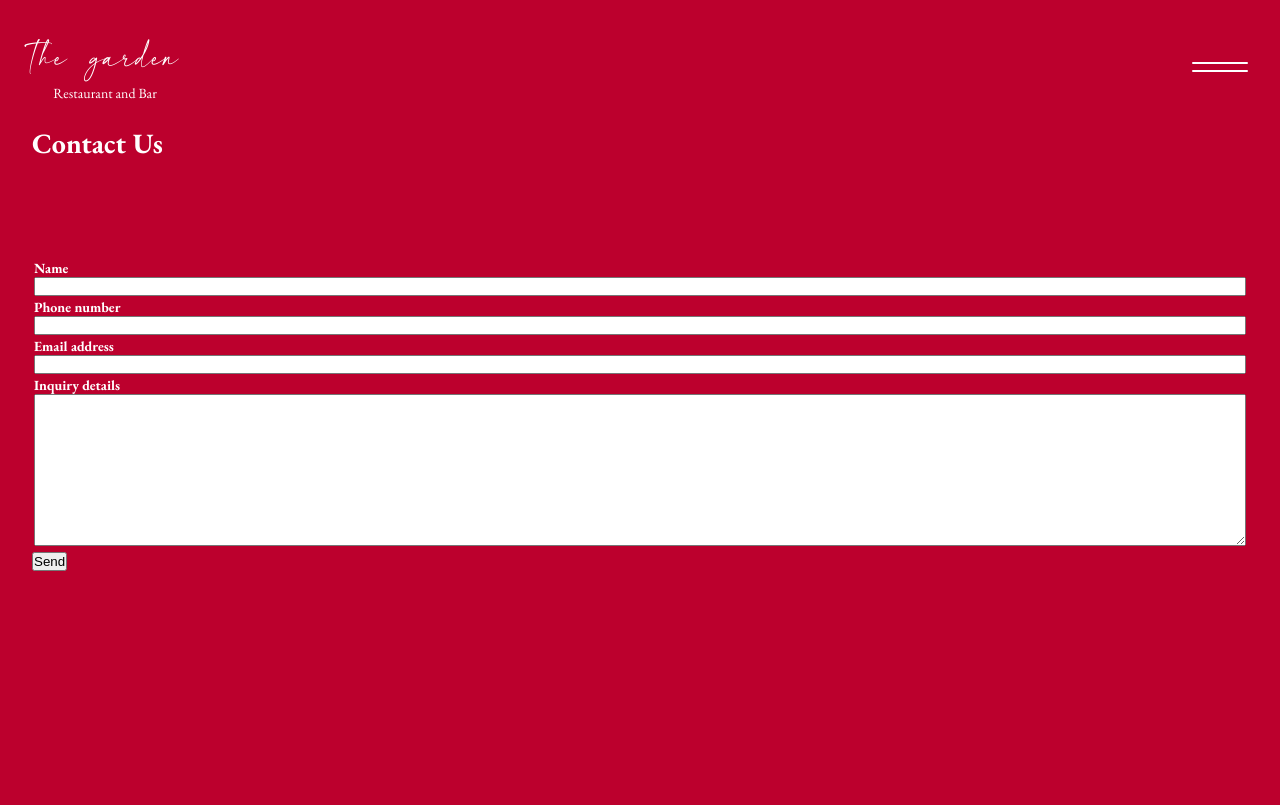
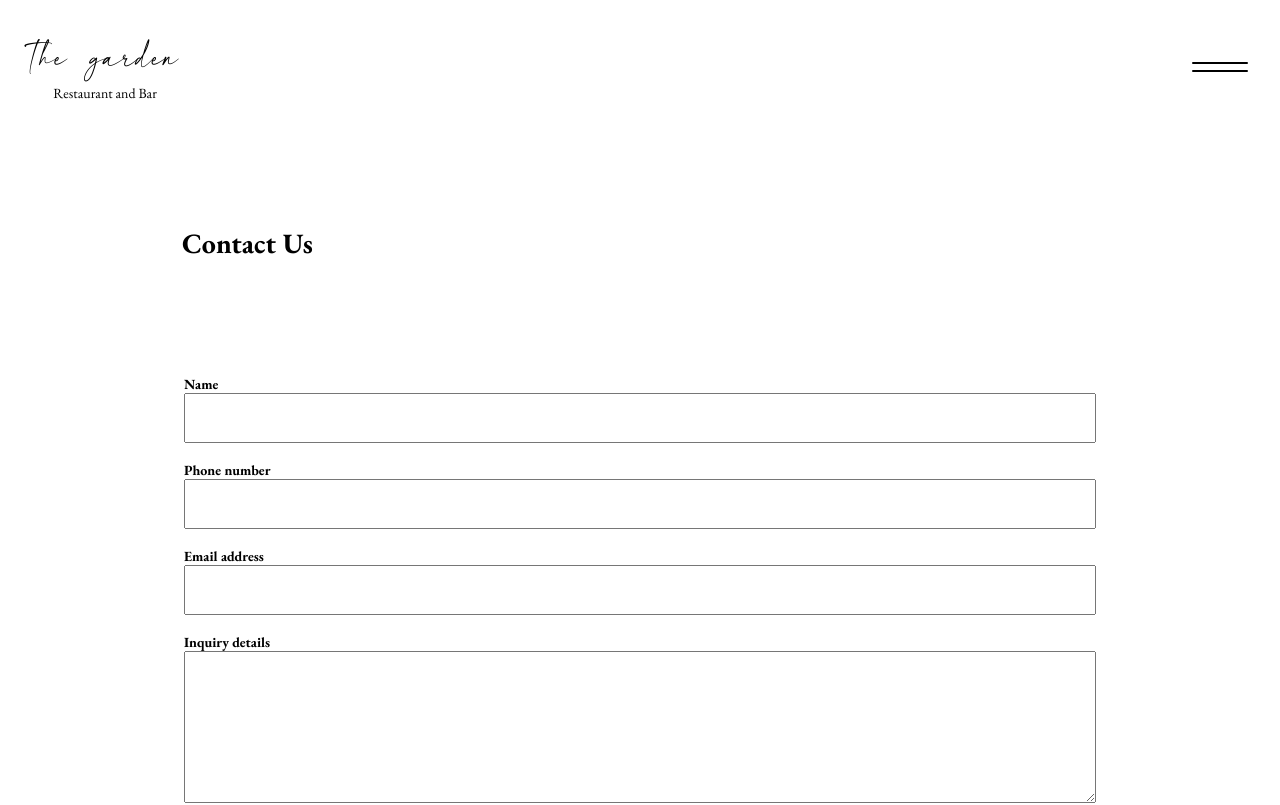
Before and after one commit to tenzing-p-lama/thegarden, a React (Create React App) app: page /contact in a window 1280 px wide. Shown: the top 805 px of the page. Built offline with nearby package versions, Linux system fonts and the light colour scheme; no server answers; a web font is replaced by a local one.

Commit message:
style navbar and hamburger upon footer-visible and hamburger open

```diff
--- a/src/components/Footer/Footer.scss
+++ b/src/components/Footer/Footer.scss
@@ -58,14 +58,14 @@
 }
 
 body {
-  transition: background-color 0.8s ease; // Add a transition to the body background-color
+  transition: background-color 0.8s ease;
 }
 body.halfway-visible {
   background-color: $primary-color;
   color: $secondary-white;
 }
 .logo-jap {
-  transition: color 0.5s ease; // Add a transition to the color of the logo-jap
+  transition: color 0.5s ease;
 }
 .logo-jap.halfway-visible {
   color: $secondary-white;
--- a/src/components/Hamburger/Hamburger.jsx
+++ b/src/components/Hamburger/Hamburger.jsx
@@ -1,7 +1,7 @@
 import React from "react";
 import "./Hamburger.scss";
 
-const Hamburger = ({ isOpen, onClick, isFooterHalfwayVisible }) => {
+const Hamburger = ({ isOpen, onClick, isFooterHalfwayVisible, hamburger }) => {
   return (
     <>
       <div className="hamburger" onClick={onClick}>
@@ -9,13 +9,17 @@ const Hamburger = ({ isOpen, onClick, isFooterHalfwayVisible }) => {
           <>
             <div
               className={`burger burger1 ${
-                isFooterHalfwayVisible ? "footer-halfway-visible" : ""
+                isFooterHalfwayVisible && !hamburger
+                  ? "footer-halfway-visible"
+                  : ""
               }`}
               style={{ transform: isOpen ? "rotate(10deg)" : "rotate(0)" }}
             ></div>
             <div
-              className={`burger burger3 ${
-                isFooterHalfwayVisible ? "footer-halfway-visible" : ""
+              className={`burger burger2 ${
+                isFooterHalfwayVisible && !hamburger
+                  ? "footer-halfway-visible"
+                  : ""
               }`}
               style={{ transform: isOpen ? "rotate(-10deg)" : "rotate(0)" }}
             ></div>
@@ -24,12 +28,16 @@ const Hamburger = ({ isOpen, onClick, isFooterHalfwayVisible }) => {
           <>
             <div
               className={`burger ${
-                isFooterHalfwayVisible ? "footer-halfway-visible" : ""
+                isFooterHalfwayVisible && !hamburger
+                  ? "footer-halfway-visible"
+                  : ""
               }`}
             ></div>
             <div
               className={`burger ${
-                isFooterHalfwayVisible ? "footer-halfway-visible" : ""
+                isFooterHalfwayVisible && !hamburger
+                  ? "footer-halfway-visible"
+                  : ""
               }`}
             ></div>
           </>
--- a/src/components/Hamburger/Hamburger.scss
+++ b/src/components/Hamburger/Hamburger.scss
@@ -13,11 +13,16 @@
   width: 3.5rem;
   height: 0.15rem;
   border-radius: 10px;
-  background-color: $primary-color;
+  background-color: $secondary-black;
   transform-origin: 4.5px 0.15rem;
   transition: all 0.3s linear;
+
+  &.footer-halfway-visible {
+    background-color: $secondary-white;
+  }
+
+  &.burger1,
+  &.burger2 {
+    background-color: $secondary-black;
+  }
 }
-
-.burger.footer-halfway-visible {
-  background-color: $secondary-white;
-}
--- a/src/components/NavBar/NavBar.jsx
+++ b/src/components/NavBar/NavBar.jsx
@@ -45,10 +45,10 @@ function NavBar({ onFooterVisibilityChange }) {
 
   return (
     <div className="navbar">
-      <nav className="nav">
+      <nav className={`nav ${hamburger ? "whitebg" : ""}`}>
         <Link
           className={`nav-logo ${
-            isFooterHalfwayVisible ? "footer-halfway-visible" : ""
+            isFooterHalfwayVisible && !hamburger ? "footer-halfway-visible" : ""
           }`}
           to="/"
         >
@@ -89,12 +89,11 @@ function NavBar({ onFooterVisibilityChange }) {
         </div>
       </nav>
 
-      {/* Use the NavMenu component for the menu */}
       <NavMenu isOpen={hamburger} onClose={() => setHamburger(false)}>
         <Link
           to="/menu"
           className={`nav-hamburger__item ${
-            isFooterHalfwayVisible ? "footer-halfway-visible" : ""
+            isFooterHalfwayVisible && !hamburger ? "footer-halfway-visible" : ""
           }`}
         >
           MENU
@@ -102,7 +101,7 @@ function NavBar({ onFooterVisibilityChange }) {
         <Link
           to="/contact"
           className={`nav-hamburger__item ${
-            isFooterHalfwayVisible ? "footer-halfway-visible" : ""
+            isFooterHalfwayVisible && !hamburger ? "footer-halfway-visible" : ""
           }`}
         >
           CONTACT
--- a/src/components/NavBar/NavBar.scss
+++ b/src/components/NavBar/NavBar.scss
@@ -6,7 +6,6 @@
   background: transparent;
   position: fixed;
   width: 100vw;
-  //
   z-index: 2;
 }
 
@@ -18,6 +17,10 @@
   position: absolute;
   width: 100%;
   text-align: center;
+
+  &.whitebg {
+    background-color: $secondary-white;
+  }
 
   &-logo {
     cursor: pointer;
@@ -63,6 +66,3 @@
 .nav-logo.footer-halfway-visible {
   color: $secondary-white;
 }
-.nav__menu.footer-halfway-visible {
-  color: $secondary-white;
-}
--- a/src/components/NavMenu/NavMenu.scss
+++ b/src/components/NavMenu/NavMenu.scss
@@ -1,19 +1,13 @@
 .nav-overlay {
   position: fixed;
-  top: 0;
-  left: 0;
   width: 100vw;
-  //   height: calc(100% - 125px);
-  //
+  height: calc(100% - 100px);
   margin-top: 100px;
-  z-index: 1;
   padding: 0 2rem;
-  //
-  //   background-color: rgb(255, 255, 255);
-
+  background-color: rgb(255, 255, 255);
   display: flex;
   align-items: center;
-  justify-content: flex-end;
+  justify-content: center;
   opacity: 0; // Initially invisible
   visibility: hidden;
   transition: opacity 0.6s ease, visibility 0s linear 0.6s;
--- a/src/pages/ContactPage/ContactPage.jsx
+++ b/src/pages/ContactPage/ContactPage.jsx
@@ -80,7 +80,7 @@ function ContactPage() {
                   id="details"
                   cols="30"
                   rows="10"
-                  className="contact-item__input"
+                  className="contact-item__textarea"
                 />
               </td>
             </tr>
--- a/src/pages/ContactPage/ContactPage.scss
+++ b/src/pages/ContactPage/ContactPage.scss
@@ -1,3 +1,5 @@
+@use "../../styles/partials/mixins" as *;
+
 .contact {
   padding: 125px 2rem;
   min-height: 100vh;
@@ -11,14 +13,43 @@
 
   &-header {
     padding-bottom: 6rem;
+    margin: 100px 0 0;
+    @include sm-tablet {
+      margin: 100px 25px 0;
+    }
+    @include tablet {
+      margin: 100px 50px 0;
+    }
+    @include desktop {
+      margin: 100px 150px 0;
+    }
+  }
+
+  &-form {
+    @include sm-tablet {
+      margin: 0 25px 50px;
+    }
+    @include tablet {
+      margin: 0 50px 100px;
+    }
+    @include desktop {
+      margin: 0 150px 100px;
+    }
   }
 
   &-item {
+    &__th {
+      margin-top: 1rem;
+    }
     &__td {
       width: 100%;
     }
 
     &__input {
+      width: 100%;
+      height: 50px;
+    }
+    &__textarea {
       width: 100%;
     }
   }
--- a/src/pages/HomePage/HomePage.scss
+++ b/src/pages/HomePage/HomePage.scss
@@ -8,7 +8,6 @@
   display: flex;
   flex-direction: column;
   align-items: center;
-  //   justify-content: center;
 }
 
 .logo {
@@ -79,8 +78,8 @@
   flex-direction: column;
   justify-content: space-between;
   @include desktop {
-    max-width: 300px;
-    margin-right: 8rem;
+    max-width: 275px;
+    margin-right: 6rem;
     padding: 0;
     width: 30%;
   }
@@ -99,8 +98,8 @@
       }
     }
     &-title {
-      margin-right: 3rem;
-      min-width: 4.5rem;
+      margin-right: 2rem;
+      min-width: 4rem;
       padding-bottom: 5px;
     }
     &-group {
@@ -112,7 +111,7 @@
       margin-bottom: 5px;
       &_day {
         margin-right: 20px;
-        min-width: 75px;
+        min-width: 60px;
       }
     }
   }
--- a/src/pages/MenuPage/MenuPage.scss
+++ b/src/pages/MenuPage/MenuPage.scss
@@ -126,10 +126,9 @@
 
 .menu-category__item:focus,
 .menu-category__default .menu-category__item:not(:focus) {
-  //   color: $primary-color;
   outline: none; // Add this line to remove the default focus outline
 }
 .menu-category__selected {
   color: $primary-color;
-  outline: none; // Add this line to remove the default focus outline
+  outline: none;
 }
```
